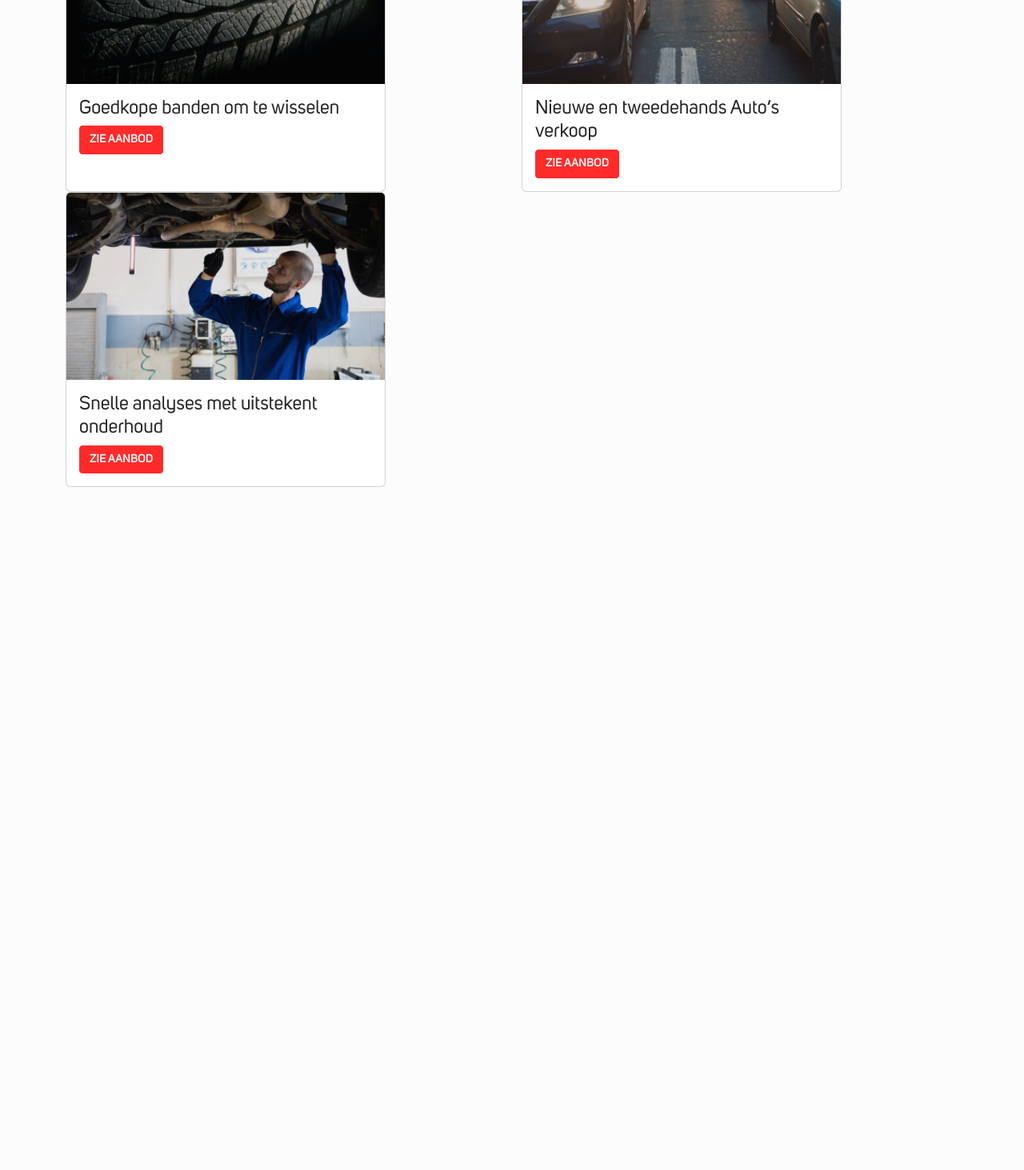
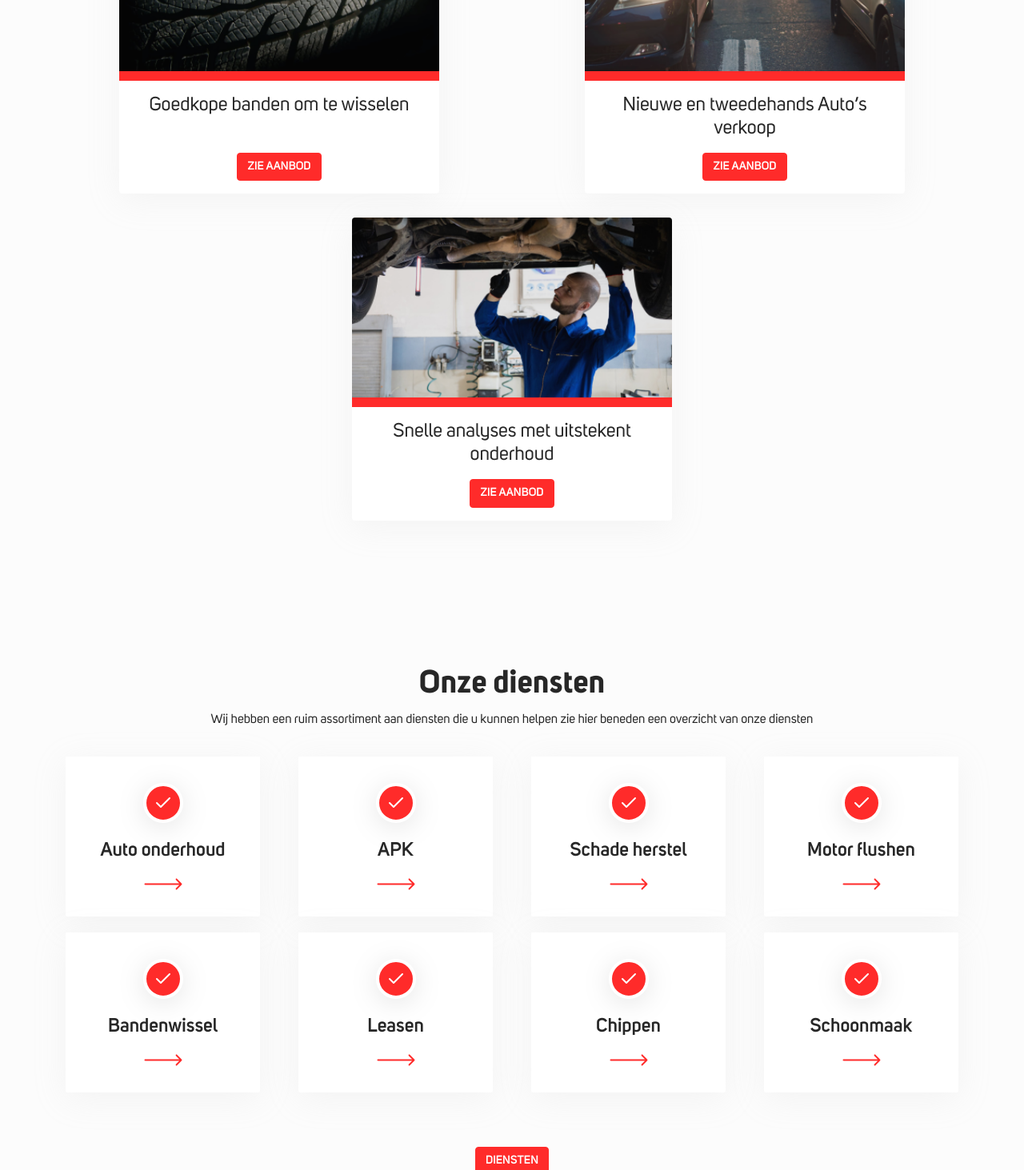
Before and after one commit to TristanVarewijck/next-site, a Next.js app in the folder all-mobiel-cars/: page / in a window 1280 px wide. Shown: the part 480-1943 px from the top of the page at 80% size. Before the commit the page ends 1139 px from the top, so only its background shows below. Built offline with nearby package versions, Linux system fonts and the light colour scheme.

Commit message:
fix: building...

```diff
--- a/all-mobiel-cars/components/Heading/index.tsx
+++ b/all-mobiel-cars/components/Heading/index.tsx
@@ -1,10 +1,5 @@
 import styles from "./heading.module.scss";
-
-interface headingProps {
-  titleText: string;
-  subtitleText?: string | null;
-  align: "center" | "left" | "right";
-}
+import { headingProps } from "../../types";
 
 const Heading = ({ titleText, subtitleText, align }: headingProps) => {
   const getAlignStyle = (): string => {
@@ -19,7 +14,7 @@ const Heading = ({ titleText, subtitleText, align }: headingProps) => {
   };
 
   return (
-    <div className={getAlignStyle()} style={{ marginBottom: "40px" }}>
+    <div className={getAlignStyle()} style={{ marginBottom: "35px" }}>
       <h1>{titleText}</h1>
       {subtitleText && <p>{subtitleText}</p>}
     </div>
--- a/all-mobiel-cars/components/Navbar/navbar.module.scss
+++ b/all-mobiel-cars/components/Navbar/navbar.module.scss
@@ -74,6 +74,7 @@ $nav-shadow: 0px 4px 18px rgba(167, 167, 167, 0.15);
 .editNavContainer{
     box-shadow: $nav-shadow;
     background: var(--brand-color-white);
+    margin-bottom: 50px;
 }
 
 .editNavbarCollapse{
--- a/all-mobiel-cars/components/PromotionCard/index.tsx
+++ b/all-mobiel-cars/components/PromotionCard/index.tsx
@@ -12,9 +12,12 @@ const PromotionCard = ({
   linkHref,
 }: promotionCardProps) => {
   return (
-    <div className="card" style={{ width: "25rem" }} key={uuid}>
-      <img src={img} className="card-img-top" alt={imgAlt} />
-      <div className="card-body">
+    <div className={`card ${styles.cardStyle}`} key={uuid}>
+      <div className="card-img-top">
+        <img src={img} alt={imgAlt} />
+      </div>
+
+      <div className={`card-body ${styles.cardBodyStyle}`}>
         <h4 className="card-title">{title}</h4>
         {subtitle && <p className="card-text">{subtitle}</p>}
 
--- a/all-mobiel-cars/components/PromotionCard/promotionCard.module.scss
+++ b/all-mobiel-cars/components/PromotionCard/promotionCard.module.scss
@@ -1,3 +1,36 @@
-.containerStyle{
-    background-color: green !important;
+$cardShadow: 0px 8px 41px rgba(192, 192, 192, 0.15);
+
+.cardStyle{
+    border-radius: 4px;
+    border: none;
+    box-shadow: $cardShadow;
+    margin-bottom: 30px;
+    width: 25rem;
+    padding: 0px;
+
+    h4{
+        text-align: center;
+        margin-bottom: 16px;
+    }
+
+    > div:first-of-type{
+        max-height: 225px;
+        img{
+            width: 100%;
+            height: 100%;
+            object-fit: cover;
+            border-top-right-radius: 4px;
+            border-top-left-radius: 4px;
+        }
+    }
 }
+
+.cardBodyStyle{
+    display: flex;
+    justify-content: space-between;
+    flex-direction: column;
+    align-items: center;
+    position: "relative";
+    border-top: 12px solid var(--brand-color-red);
+
+}
--- /dev/null
+++ b/all-mobiel-cars/components/ServiceBlock/index.tsx
@@ -0,0 +1,23 @@
+import Link from "next/link";
+import styles from "./serviceBlock.module.scss";
+import { serviceBlockProps } from "../../types";
+import Image from "next/image";
+
+const ServiceBlock = ({ uuid, icon, title, href }: serviceBlockProps) => {
+  return (
+    <Link href={href} key={uuid} className={styles.container}>
+      <div>
+        <div>{icon}</div>
+        <h4>{title}</h4>
+        <Image
+          src={"/icons/long-arrow.svg"}
+          alt={"long right pointing arrow icon"}
+          width={100}
+          height={15}
+        />
+      </div>
+    </Link>
+  );
+};
+
+export default ServiceBlock;
--- /dev/null
+++ b/all-mobiel-cars/components/ServiceBlock/serviceBlock.module.scss
@@ -0,0 +1,55 @@
+$cardShadow: 0px 8px 41px rgba(192, 192, 192, 0.15);
+
+.container{
+    color: var(--brand-color-black);
+    text-decoration: none;
+    position: relative;
+
+    img{
+        transition: 200ms ease-in-out;
+    }
+
+    &:hover img{
+        transform: translate(10px);
+    }
+
+    &:hover h4{
+        color: var(--brand-color-red);
+        text-decoration: underline;
+    }
+
+    > div{
+        background-color: var(--brand-color-white);
+        box-shadow: $cardShadow;
+        display: flex;
+        justify-content: center;
+        flex-direction: column;
+        align-items: center;
+        margin-bottom: 20px;
+        gap: 20px;
+        min-width: 225px;
+        height: 200px;
+        padding: 25px 20px;
+        border-radius: 2px;
+
+        div:first-of-type{
+            width: 50px;
+            height: 50px;
+            border-radius: 50%;
+            background: var(--brand-color-red);
+            border: 4px solid var(--brand-color-white);
+            filter: drop-shadow(0px 5.86078px 16.407px rgba(0, 0, 0, 0.1));
+            display: flex;
+            justify-content: center;
+            align-items: center;
+            color: var(--brand-color-white);
+
+        }
+    }
+
+    h4{
+        text-align: center;
+        font-weight: 600;
+        margin: 0px;
+    }
+}
--- /dev/null
+++ b/all-mobiel-cars/components/TextBlock/index.tsx
@@ -0,0 +1,28 @@
+import Link from "next/link";
+import styles from "./textBlock.module.scss";
+import { textBlockProps } from "../../types";
+import { ArrowRight } from "react-feather";
+
+const TextBlock = ({
+  uuid,
+  title,
+  text,
+  hasLink,
+  linkText,
+  linkHref,
+}: textBlockProps) => {
+  return (
+    <div key={uuid} className={styles.container}>
+      <h4>{title}</h4>
+      <p>{text}</p>
+      {hasLink && (
+        <Link className={"btn btn-primary-link"} href={linkHref}>
+          <p>{linkText}</p>
+          <ArrowRight size={14.5} />
+        </Link>
+      )}
+    </div>
+  );
+};
+
+export default TextBlock;
--- a/all-mobiel-cars/pages/index.tsx
+++ b/all-mobiel-cars/pages/index.tsx
@@ -4,9 +4,16 @@ import PhoneNumber from "../components/PhoneNumber";
 import Heading from "../components/Heading";
 import PromotionCard from "../components/PromotionCard";
 import { promotionCardProps } from "../types";
+import ServiceBlock from "../components/ServiceBlock";
+import { serviceBlockProps } from "../types";
+import { Check } from "react-feather";
+import TextBlock from "../components/TextBlock";
+import { textBlockProps } from "../types";
+import Link from "next/link";
+import Image from "next/image";
 
 const Dashboard = () => {
-  const cardsContent: promotionCardProps[] = [
+  const promotionCardsContent: promotionCardProps[] = [
     {
       uuid: "card1",
       img: "/images/promotionCards/image-1.png",
@@ -38,13 +45,92 @@ const Dashboard = () => {
       linkHref: "#",
     },
   ];
+
+  const serviceBlocksContent: serviceBlockProps[] = [
+    {
+      uuid: "auto-onderhoud",
+      icon: <Check />,
+      title: "Auto onderhoud",
+      href: "#",
+    },
+    {
+      uuid: "apk",
+      icon: <Check />,
+      title: "APK",
+      href: "#",
+    },
+    {
+      uuid: "schade-herstel",
+      icon: <Check />,
+      title: "Schade herstel",
+      href: "#",
+    },
+    {
+      uuid: "motor-flushen",
+      icon: <Check />,
+      title: "Motor flushen",
+      href: "#",
+    },
+    {
+      uuid: "bandenwissel",
+      icon: <Check />,
+      title: "Bandenwissel",
+      href: "#",
+    },
+    {
+      uuid: "leasen",
+      icon: <Check />,
+      title: "Leasen",
+      href: "#",
+    },
+    {
+      uuid: "chippen",
+      icon: <Check />,
+      title: "Chippen",
+      href: "#",
+    },
+    {
+      uuid: "schoonmaak",
+      icon: <Check />,
+      title: "Schoonmaak",
+      href: "#",
+    },
+  ];
+
+  const aboutArticlesContent: textBlockProps[] = [
+    {
+      uuid: "article1",
+      title: "Al meer dan 15 jaar doen wij vertrouwdt onderhoud",
+      text: "Wij van All Mobiel Cars zijn een familiebedrijf dat is opgericht in het jaar 1990. Ons familiebedrijf werd opgericht in Wormerveer waar wij ook tegenwoordig nog steeds zijn terug te vinden. Het bedrijf is inmiddels wel overgegaan van vader op zoon, maar de uitstekende service en scherpe prijs waar wij in de loop der jaren bekendheid door hebben weten te verwerven zijn zoals vanouds nog steeds de sterke troeven van ons bedrijf.",
+      hasLink: true,
+      linkText: "Lees meer",
+      linkHref: "#",
+    },
+    {
+      uuid: "article2",
+      title: "All Mobiel Cars op RTL 7 en te zien op Videoland",
+      text: "All Mobiel Cars vindt het belangrijk om ten allen tijde een uitstekende klanttevredenheid te kunnen garanderen. In ons pand op het Zuideinde van Wormerveer verwelkomen we graag iedereen die op zoek is naar de best mogelijke service en prijs-kwaliteitverhouding voor zijn of haar auto. Het éénmalig verkopen van een auto is natuurlijk erg eenvoudig, maar het liefst beschikken wij over een tevreden en terugkerend cliënteel.",
+      hasLink: true,
+      linkText: "Lees meer",
+      linkHref: "#",
+    },
+    {
+      uuid: "article3",
+      title:
+        "Ocassions, ruilen, inkoop, verkoop, private lease en zakelijke lease",
+      text: "All Mobiel Cars is een merkonafhankelijk bedrijf. Dit zorgt er in de praktijk voor dat wij onze klanten steeds het meest waardevolle en objectieve advies kunnen geven. U heeft er namelijk niets aan om een dure auto te kopen die u helemaal niet nodig heeft. Wilt u graag een beroep kunnen doen op een eerlijk en transparant bedrijf welke merkonafhankelijk is? Ook in dat geval bent u bij ons beslist aan het juiste adres!",
+      hasLink: true,
+      linkText: "Lees meer",
+      linkHref: "#",
+    },
+  ];
+
   return (
     <Layout>
       <Head>
         <title>All Mobiel Cars</title>
         <link rel="icon" href="/favicon.ico" />
       </Head>
-
       <section className="landing">
         <div className="row">
           <div className="col-md">
@@ -61,16 +147,13 @@ const Dashboard = () => {
           </div>
         </div>
 
-        <div
-          className="row"
-          style={{
-            display: "flex",
-            justifyContent: "center",
-          }}
-        >
-          {cardsContent.map((content) => {
+        <div className="row gx-5 d-flex justify-content-center">
+          {promotionCardsContent.map((content) => {
             return (
-              <div className="col-md" style={{ display: "flex" }}>
+              <div
+                key={content.uuid}
+                className="col-md d-flex justify-content-center"
+              >
                 <PromotionCard
                   uuid={content.uuid}
                   img={content.img}
@@ -85,6 +168,82 @@ const Dashboard = () => {
           })}
         </div>
       </section>
+
+      <section className="services">
+        <Heading
+          titleText="Onze diensten"
+          subtitleText="Wij hebben een ruim assortiment aan diensten die u kunnen helpen zie hier beneden een overzicht van onze diensten"
+          align="center"
+        />
+        <div className="row gx-5 mb-5">
+          {serviceBlocksContent.map((content) => {
+            return (
+              <div className="col-md">
+                <ServiceBlock
+                  uuid={content.uuid}
+                  icon={content.icon}
+                  title={content.title}
+                  href={content.href}
+                />
+              </div>
+            );
+          })}
+        </div>
+        <div className="section-link d-flex justify-content-center">
+          <Link className="btn btn-primary" href="#">
+            Diensten
+          </Link>
+        </div>
+      </section>
+
+      <section className="appointment">
+        <Heading
+          titleText="Eenvoudig een afspraak inplannen"
+          subtitleText="Snel en gemakkelijk: selecteer de gewenste dienst en plan uw afspraak!"
+          align="center"
+        />
+        <div className="position-relative mb-4" style={{ height: "400px" }}>
+          <Image
+            src={"/images/static/image-4.jpg"}
+            alt={"Afspraak maken section image"}
+            layout="fill"
+            objectFit="contain"
+          />
+        </div>
+        <div className="section-link d-flex justify-content-center">
+          <Link className="btn btn-primary" href="/contact">
+            Afspraak maken
+          </Link>
+        </div>
+      </section>
+
+      <section className="about">
+        <Heading titleText="Over All Mobiel Cars" align="left" />
+        {aboutArticlesContent.map((content) => {
+          return (
+            <div className="row gx-5 mb-5" key={content.uuid}>
+              <div className="col">
+                <TextBlock
+                  uuid={content.uuid}
+                  title={content.title}
+                  text={content.text}
+                  hasLink
+                  linkHref="#"
+                  linkText="Lees meer"
+                />
+              </div>
+              <div className="col d-flex align-items-center">
+                <Image
+                  src={"/images/static/image-4.jpg"}
+                  width={100}
+                  height={100}
+                  alt={"Afspraak maken section image"}
+                />
+              </div>
+            </div>
+          );
+        })}
+      </section>
     </Layout>
   );
 };
--- a/all-mobiel-cars/styles/globals.scss
+++ b/all-mobiel-cars/styles/globals.scss
@@ -101,8 +101,7 @@ h1{
 }
 
 section{
-  margin-top: 50px;
-  margin-bottom: 50px;
+  margin-bottom: 150px;
 }
 
 .btn{
@@ -121,3 +120,14 @@ section{
     color: var(--brand-color-white);
   }
 }
+
+.btn-primary-link{
+  padding: 0px;
+  margin: 0px;
+  color: var(--brand-color-red);
+  font-weight: 600;
+
+  &:hover{
+    color: var(--brand-color-red);
+  }
+}
```
Also changed, not shown: all-mobiel-cars/components/TextBlock/textBlock.module.scss (added, +18 -0 lines), all-mobiel-cars/types.ts (+20 -0 lines), all-mobiel-cars/public/icons/long-arrow.svg (added), all-mobiel-cars/public/images/static/image-4.jpg (added).
